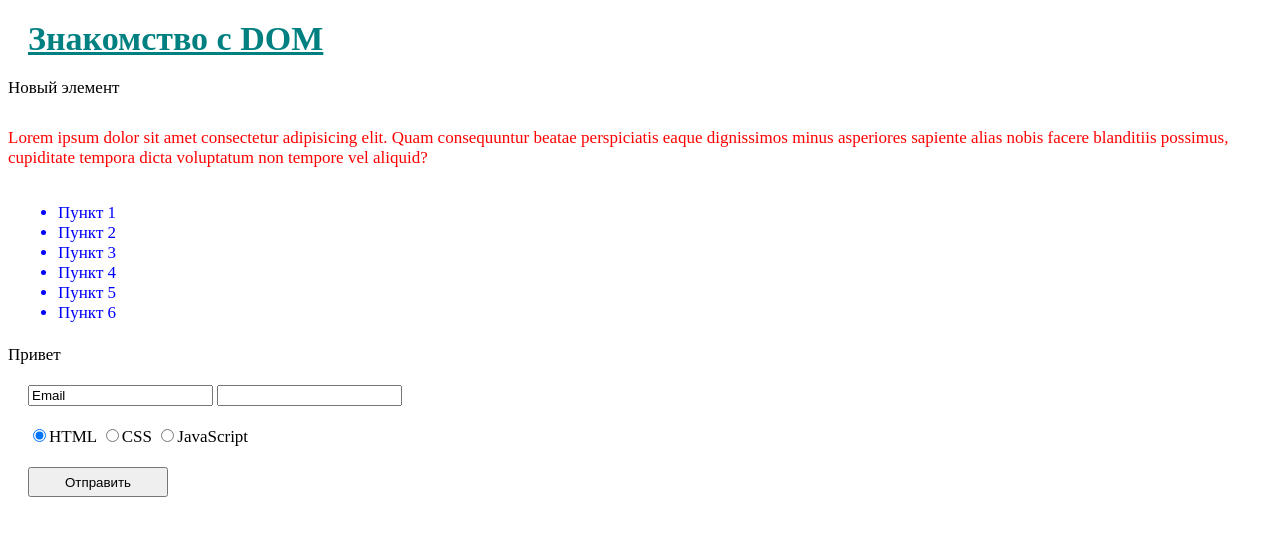
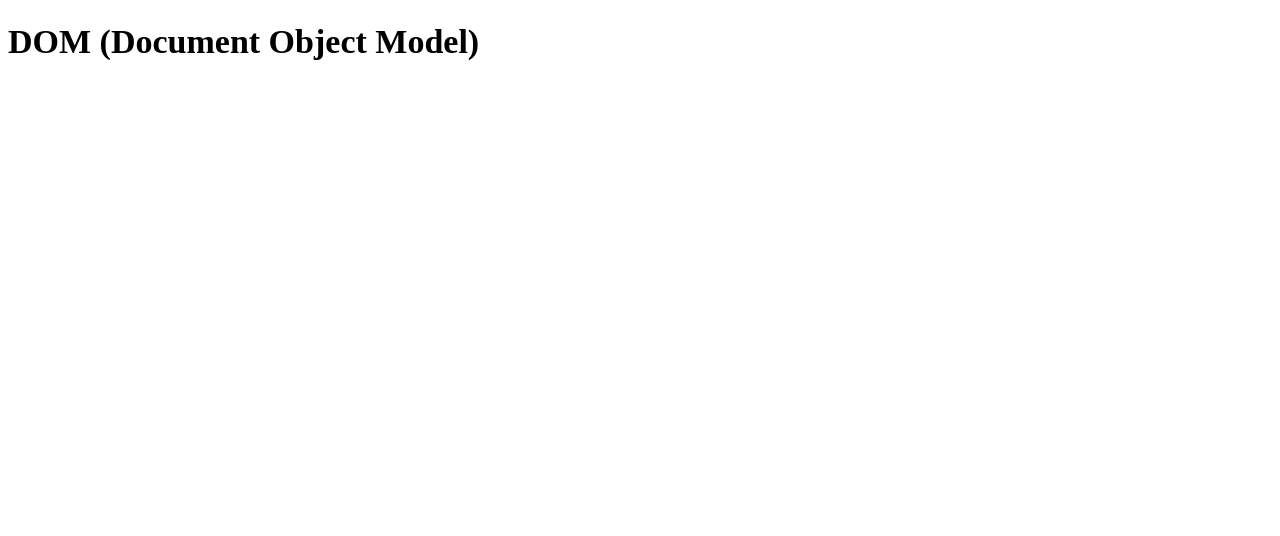
Before and after one commit to NatKhomich/dom, a plain HTML site: page index.html in a window 1280 px wide. Drawn offline with Linux system fonts and the light colour scheme.

Commit message:
change DOM

```diff
--- a/css/style.css
+++ b/css/style.css
@@ -3,25 +3,3 @@
 body {
   font-size: 17px;
 }
-h1 {
-  color: teal;
-  text-decoration: underline;
-  margin: 20px;
-}
-.list {
-  padding: 5px 0px 5px 10px;
-}
-form {
-  padding: 20px;
-}
-.button__form {
-  width: 140px;
-  height: 30px;
-  margin-top: 20px;
-}
-.button__form:hover {
-  background-color: coral;
-}
-.button__form:active {
-  background-color: brown;
-}
--- a/index.html
+++ b/index.html
@@ -8,37 +8,9 @@
     <link rel="stylesheet" href="css/style.css"/>
 </head>
 <body>
-<h1>Знакомство с DOM</h1>
-<p class="lorem">
-    Lorem ipsum dolor sit amet consectetur adipisicing elit. Quam consequuntur
-    beatae perspiciatis eaque dignissimos minus asperiores sapiente alias
-    nobis facere blanditiis possimus, cupiditate tempora dicta voluptatum non
-    tempore vel aliquid?
-</p>
-<ul class="list">
-    <li>Пункт 1</li>
-    <li>Пункт 2</li>
-    <li>Пункт 3</li>
-    <li>Пункт 4</li>
-    <li>Пункт 5</li>
-    <li>Пункт 6</li>
-</ul>
-<div data-say-hi="yes">Привет</div>
-<form>
-    <div class="findings">
-        <label>
-            <input type="text" value="Email"/>
-        </label>
-        <label><input type="password"></label>
-    </div>
-    <br>
-    <div class="technologies">
-        <label><input checked type="radio" name="front" value="HTML">HTML</label>
-        <label><input type="radio" name="front" value="HTML">CSS</label>
-        <label><input type="radio" name="front" value="HTML">JavaScript</label>
-    </div>
-    <button class="button__form">Отправить</button>
-</form>
+
+
+
 <script src="js/script.js"></script>
 </body>
 </html>
--- a/js/script.js
+++ b/js/script.js
@@ -1,34 +1,21 @@
-//поиск по селектору класса
-const oneElems = document.querySelectorAll(".lorem");
-console.log(oneElems);
-//создание эл-та
-const newElement = document.createElement("div");
-console.log(newElement);
-newElement.innerHTML = "Привет";
-//вставить эл
-const textElems = document.querySelector(".lorem"); //получ эл-т
-const newElementMy = document.createElement("div"); //созд новый эл
-newElementMy.innerHTML = "Новый элемент"; //наполняем эл
-textElems.before(newElementMy);
-//style
-const myElement = document.querySelector(".list");
-myElement.style.color = "blue";
-myElement.style.marginLeft = "40px";
-//перезапись стилей
-const myEl = document.querySelector(".lorem");
-myEl.style.cssText = `
-margin-top: 30px;
-margin-bottom: 30px;
-color: red;
+//создать div
+const div = document.createElement('div');
+//добавить класс wrapper
+div.classList.add('wrapper');
+//поместить его в тег body
+const tagBody = document.body//получаем body
+tagBody.appendChild(div);
+console.log(tagBody)
+//создать заголовок h1 с текстом "DOM (Document Object Model)"
+const header = document.createElement('h1');
+header.textContent = 'DOM (Document Object Model)';
+//добавить h1 перед div с классом wrapper
+div.insertAdjacentElement('beforebegin', header);
+//создать список <ul></ul> и доб в него 3 <li></li> с текстом 1, 2, 3
+const ul = `
+    <ul>
+        <li>один</li>
+        <li>два</li>
+        <li>три</li>
+    </ul>
 `;
-//получение коллекции форм
-const forms = document.forms;
-console.log(document.forms);
-//вывести 'клик' в консоль
-const button = document.querySelector('.button__form');
-function showConsole() {
-    console.log('Клик');
-}
-button.addEventListener('click', showConsole);
-//
-const buttonButton = document.querySelectorAll(".button__form")
```
